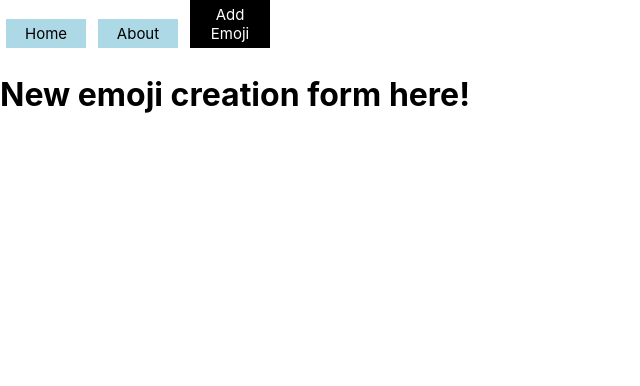
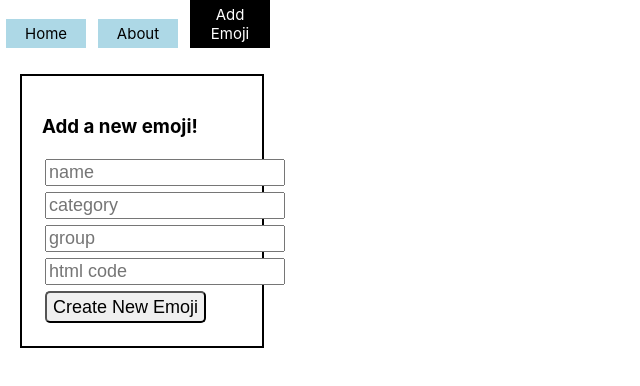
Before and after one commit to connordbrown/phase-2-project, a React (Create React App) app: page /new-emoji-form in a window 1280 px wide. Shown: the top 386 px of the page, without its empty margins (0-640 px from the left). Built offline with nearby package versions, Linux system fonts and the light colour scheme; data requests are answered from the project's data file.

Commit message:
add CSS for EmojiForm

```diff
--- a/src/components/App.css
+++ b/src/components/App.css
@@ -66,3 +66,25 @@
 .loading-bar {
   margin-left: 50px;
 }
+
+.input-text {
+  font-size: 18px;
+  margin: 3px;
+}
+
+.container {
+  border: 2px solid black;
+  width: 200px;
+  margin: 20px;
+  padding: 20px
+}
+
+.submit {
+  position: relative;
+  border-radius: 5px;
+  height: 2rem;
+  width: max-content;
+  font-size: 18px;
+  justify-self: center;
+  margin: 3px;
+}
--- a/src/pages/NewEmojiForm.js
+++ b/src/pages/NewEmojiForm.js
@@ -1,7 +1,48 @@
 import React from 'react';
+import '../components/App.css';
 
 function NewEmojiForm() {
-    return <h1>New emoji creation form here!</h1>
+    return (
+        <div className="container">
+          <form className="add-emoji-form">
+            <h3>Add a new emoji!</h3>
+            <input
+              type="text"
+              name="name"
+              placeholder="name"
+              className="input-text"
+            />
+            <br />
+            <input
+              type="text"
+              name="image"
+              placeholder="category"
+              className="input-text"
+            />
+            <br />
+            <input
+              type="text"
+              name="image"
+              placeholder="group"
+              className="input-text"
+            />
+            <br />
+            <input
+              type="text"
+              name="image"
+              placeholder="html code"
+              className="input-text"
+            />
+            <br />
+            <input
+              type="submit"
+              name="submit"
+              value="Create New Emoji"
+              className="submit"
+            />
+          </form>
+        </div>
+      )
 }
 
 export default NewEmojiForm;
```
